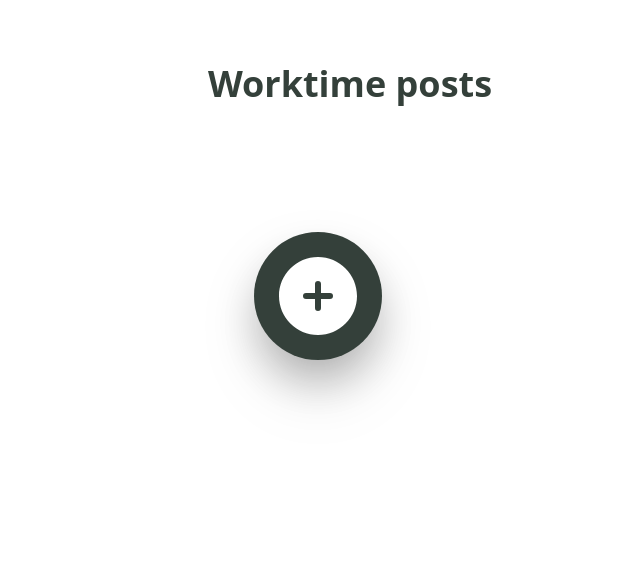
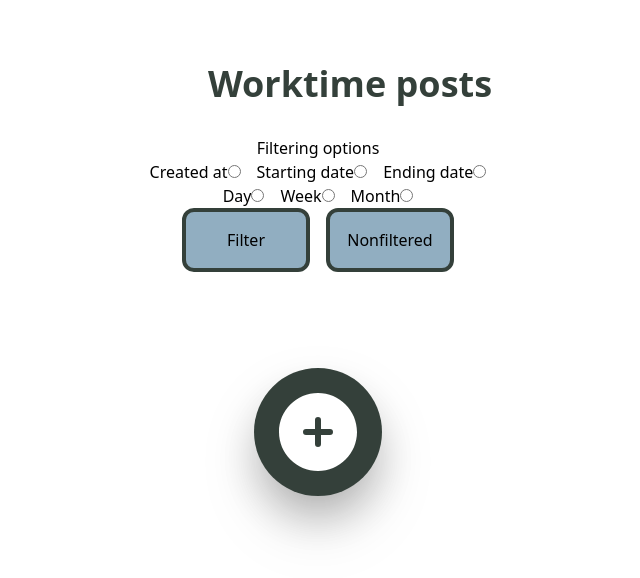
Before and after one commit to liana5555/work-time-management, a Vue app: page / in a window 1280 px wide. Shown: the top 578 px of the page, without its empty margins (322-962 px from the left). Built offline with nearby package versions, Linux system fonts and the light colour scheme.

Commit message:
Added filtering

```diff
--- a/src/App.vue
+++ b/src/App.vue
@@ -4,12 +4,22 @@ import WorkCards from './components/WorkCards.vue'
 import PopUpWraepper from './components/PopUpWraepper.vue'
 import { PlusCircleIcon } from '@heroicons/vue/24/solid'
 import AddEditCard from './components/AddEditCard.vue'
+import FilteringOptions from './components/FilteringOptions.vue'
+import { DateTime } from 'luxon'
 
 const datas = ref([])
 const lastId = ref(0)
 
 const isAddingOrEditing = ref(false)
 const isEditing = ref(false)
+
+const filteredData = ref([])
+const isFiltered = ref(false)
+const filterBy = ref({
+  filterByTimePeriod: '',
+  filterByProperty: '',
+})
+const valueForFiltering = ref('')
 
 const currentCard = ref({
   id: 0,
@@ -74,6 +84,13 @@ function setLocalStorage() {
   }
 }
 
+function setFilteringOptions(filteringValue, filteringBy) {
+  console.log(filteringValue, filteringBy)
+  valueForFiltering.value = filteringValue
+
+  filterBy.value = filteringBy
+}
+
 watch(datas, setLocalStorage)
 
 watch(isEditing, (newValue) => {
@@ -89,6 +106,50 @@ watch(isEditing, (newValue) => {
     }
   }
 })
+
+watch(valueForFiltering, (newValueForFiltering) => {
+  if (newValueForFiltering && isFiltered) {
+    filteredData.value = datas.value.filter(cbForFiltering)
+  }
+  console.log(filteredData.value)
+})
+
+function cbForFiltering(item) {
+  const filteringValue = DateTime.fromISO(valueForFiltering.value)
+  const filterProp = filterBy.value.filterByProperty
+  console.log(filterProp)
+  console.log(item[filterProp])
+
+  const itemTime =
+    filterProp !== 'date'
+      ? DateTime.fromISO(item[filterProp])
+      : DateTime.fromFormat(item[filterProp], 'yyyy.MM.dd HH:mm')
+
+  console.log(itemTime)
+
+  let valueToFilterWith
+  let valueOfTheItem
+
+  if (filterBy.value.filterByTimePeriod === 'day') {
+    valueToFilterWith = filteringValue.toFormat('yyyy-MM-dd')
+    valueOfTheItem = itemTime.toFormat('yyyy-MM-dd')
+  } else if (filterBy.value.filterByTimePeriod === 'month') {
+    valueToFilterWith = filteringValue.toFormat('yyyy-MM')
+    valueOfTheItem = itemTime.toFormat('yyyy-MM')
+  } else {
+    valueToFilterWith = filteringValue.toFormat('yyyy WW')
+    valueOfTheItem = itemTime.toFormat('yyyy WW')
+  }
+
+  console.log(valueToFilterWith.toString())
+  console.log(valueOfTheItem.toString() === valueToFilterWith.toString())
+
+  if (valueToFilterWith.toString() === valueOfTheItem.toString()) {
+    return true
+  } else {
+    return false
+  }
+}
 </script>
 
 <template>
@@ -97,8 +158,15 @@ watch(isEditing, (newValue) => {
       <h2 class="font-bold text-bg-olive text-4xl">Worktime posts</h2>
     </header>
 
+    <FilteringOptions
+      :filteringOn="() => (isFiltered = true)"
+      :filteringOff="() => (isFiltered = false)"
+      :setFilteringOptions="setFilteringOptions"
+    />
+
     <main class="flex p-8 lg:grid lg:grid-cols-2 lg:grid-rows-2 flex-col gap-8">
       <WorkCards
+        v-if="!isFiltered"
         v-for="data in datas"
         :card="data"
         :key="data.id"
@@ -106,7 +174,21 @@ watch(isEditing, (newValue) => {
         :enableEditing="
           () => {
             isEditing = true
-            isAddingOrEditing = true
+            isAddingOrEditin = true
+            currentCard.value = data
+          }
+        "
+      />
+      <WorkCards
+        v-else="isFiltered"
+        v-for="filter in filteredData"
+        :card="filter"
+        :key="filter.id"
+        :removeItem="removeItem"
+        :enableEditing="
+          () => {
+            isEditing = true
+            isAddingOrEditin = true
             currentCard.value = data
           }
         "
--- /dev/null
+++ b/src/components/FilteringOptions.vue
@@ -0,0 +1,120 @@
+<script setup>
+import { ref } from 'vue'
+
+const props = defineProps(['filteringOn', 'filteringOff', 'setFilteringOptions'])
+
+const filterBy = ref({
+  filterByTimePeriod: '',
+  filterByProperty: '',
+})
+const valueForFiltering = ref('')
+</script>
+
+<template>
+  <form @submit.prevent="onSubmit" class="flex flex-col items-center justify-center">
+    <h2>Filtering options</h2>
+    <div class="flex flex-row gap-4">
+      <div>
+        <label for="day">Created at</label>
+        <input
+          type="radio"
+          v-model="filterBy.filterByProperty"
+          name="filteringProperty"
+          id="day"
+          value="date"
+          required
+        />
+      </div>
+      <div>
+        <label for="week">Starting date</label>
+        <input
+          type="radio"
+          v-model="filterBy.filterByProperty"
+          name="filteringProperty"
+          id="week"
+          value="starting"
+          required
+        />
+      </div>
+      <div>
+        <label for="month">Ending date</label>
+        <input
+          type="radio"
+          v-model="filterBy.filterByProperty"
+          name="filteringProperty"
+          id="month"
+          value="ending"
+          required
+        />
+      </div>
+    </div>
+    <div class="flex flex-row gap-4">
+      <div>
+        <label for="day">Day</label>
+        <input
+          type="radio"
+          v-model="filterBy.filterByTimePeriod"
+          name="timePeriod"
+          id="day"
+          value="day"
+          required
+        />
+      </div>
+      <div>
+        <label for="week">Week</label>
+        <input
+          type="radio"
+          v-model="filterBy.filterByTimePeriod"
+          name="timePeriod"
+          id="week"
+          value="week"
+          required
+        />
+      </div>
+      <div>
+        <label for="month">Month</label>
+        <input
+          type="radio"
+          v-model="filterBy.filterByTimePeriod"
+          name="timePeriod"
+          id="month"
+          value="month"
+          required
+        />
+      </div>
+    </div>
+
+    <div>
+      <input v-if="filterBy.filterByTimePeriod === 'day'" type="date" v-model="valueForFiltering" />
+      <input
+        v-else-if="filterBy.filterByTimePeriod === 'week'"
+        type="week"
+        v-model="valueForFiltering"
+      />
+      <input
+        v-else-if="filterBy.filterByTimePeriod === 'month'"
+        type="month"
+        v-model="valueForFiltering"
+      />
+    </div>
+    <div class="flex flex-row gap-4">
+      <button
+        class="border-bg-olive border-4 p-4 rounded-xl bg-darker-blue w-32 hover:cursor-pointer"
+        @click="
+          () => {
+            setFilteringOptions(valueForFiltering, filterBy)
+            filteringOn()
+          }
+        "
+      >
+        Filter
+      </button>
+      <button
+        class="border-bg-olive border-4 p-4 rounded-xl bg-darker-blue w-32 hover:cursor-pointer"
+        @click="filteringOff"
+      >
+        Nonfiltered
+      </button>
+    </div>
+  </form>
+</template>
```
